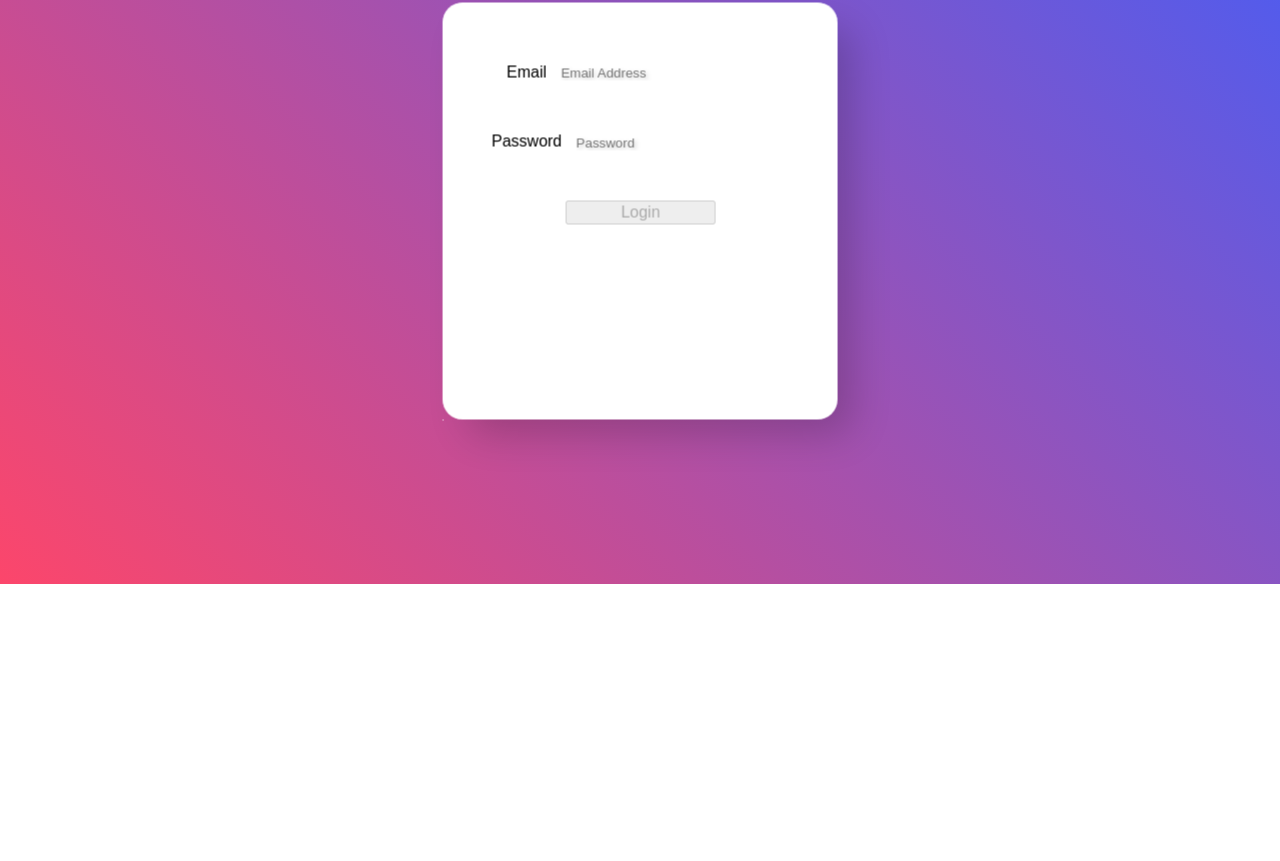
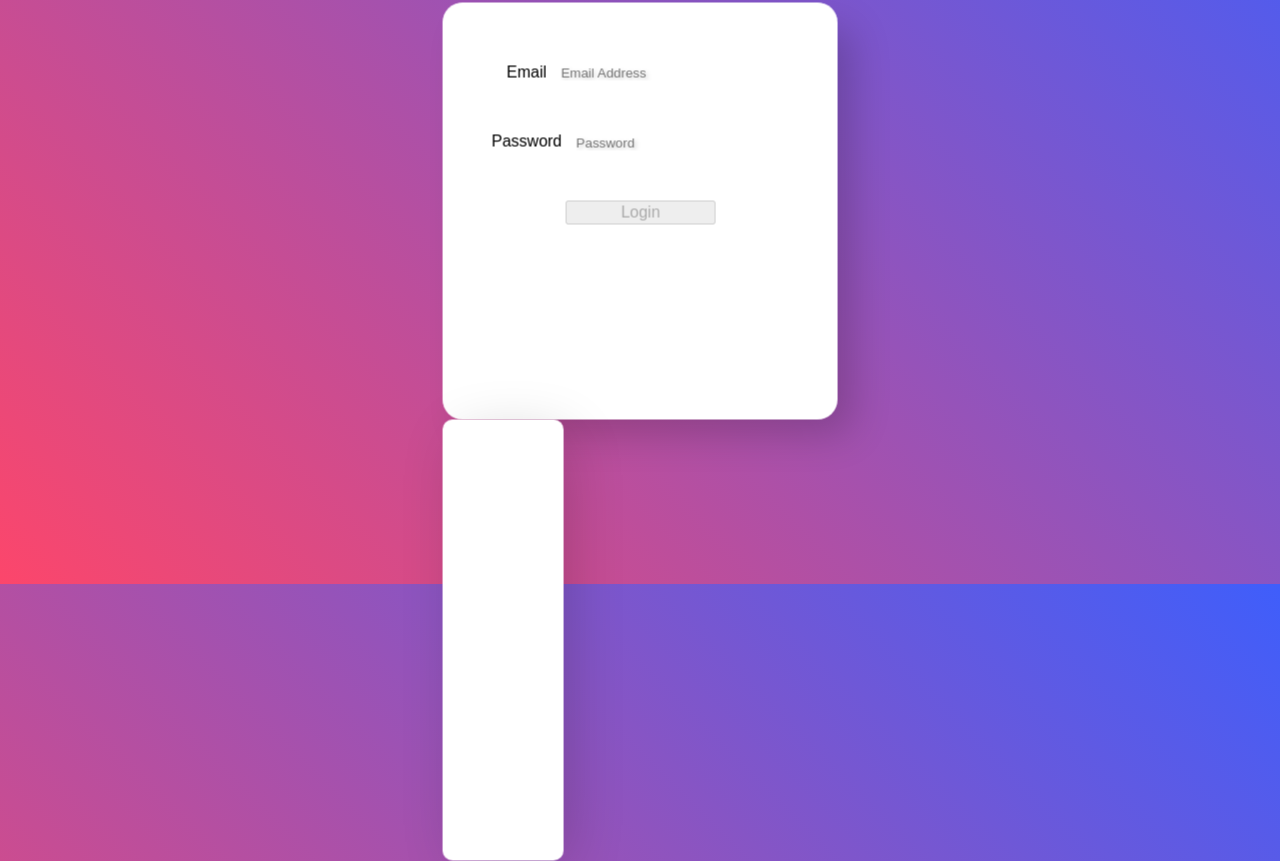
Before and after one commit to LaurenEGrubb/Project3FrontEnd, a React (Create React App) app: page /login in a window 1280 px wide. Shown: the part 232-1093 px from the top of the page. Before the commit the page ends 816 px from the top, so only its background shows below. Built offline with nearby package versions, Linux system fonts and the light colour scheme.

Commit message:
added in polorid templates

```diff
--- a/src/styles/App.css
+++ b/src/styles/App.css
@@ -88,3 +88,36 @@ button:active {
     position: absolute;
     transition: all 0.2s ease;
 }
+.poloroid-1 {
+    height: 80px;
+    width: 80px;
+    top: -20px;
+    left: -40px;
+    z-index: -1;
+}
+.poloroid-2 {
+    height: 80px;
+    width: 80px;
+    bottom: -30px;
+    right: -10px;
+}
+.poloroid-3 {
+    height: 100px;
+    width: 100px;
+    bottom: 120px;
+    right: -50px;
+    z-index: -1;
+}
+.poloroid-4 {
+    height: 120px;
+    width: 120px;
+    top: -60px;
+    right: -60px;
+}
+.poloroid-5 {
+    height: 60px;
+    width: 60px;
+    bottom: 170px;
+    left: 9-px;
+    z-index: -1;
+}
```
